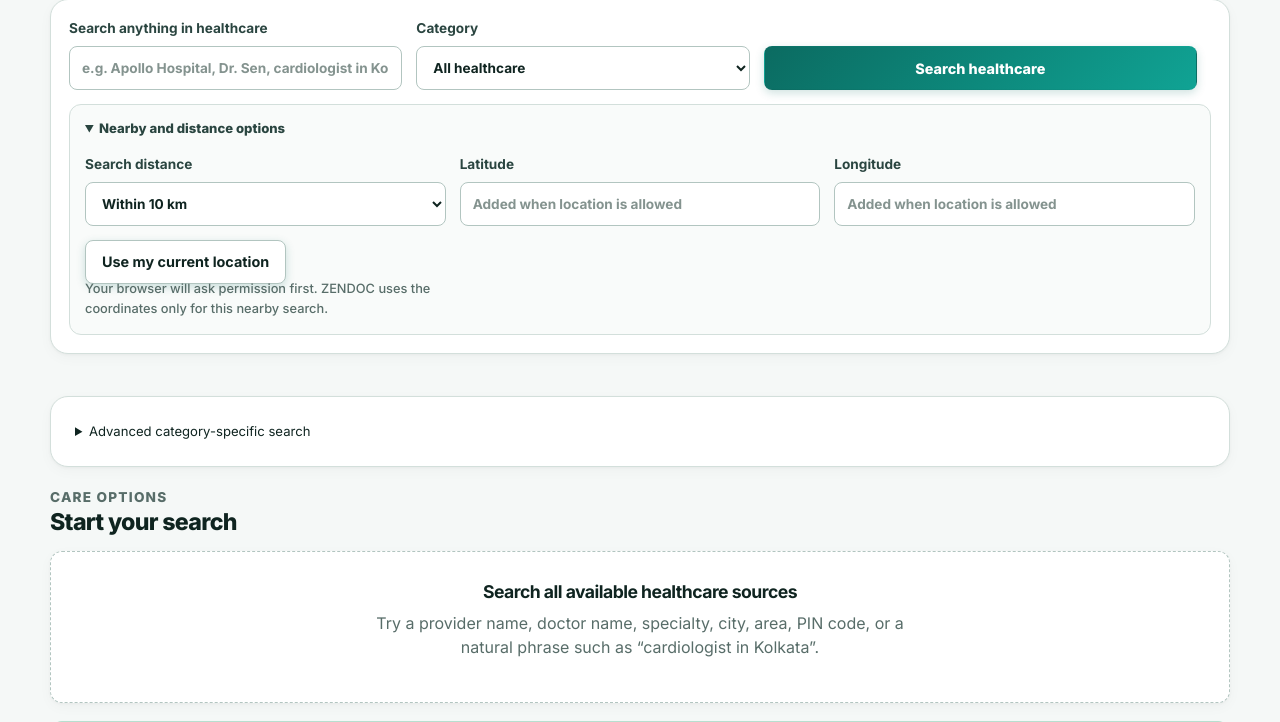
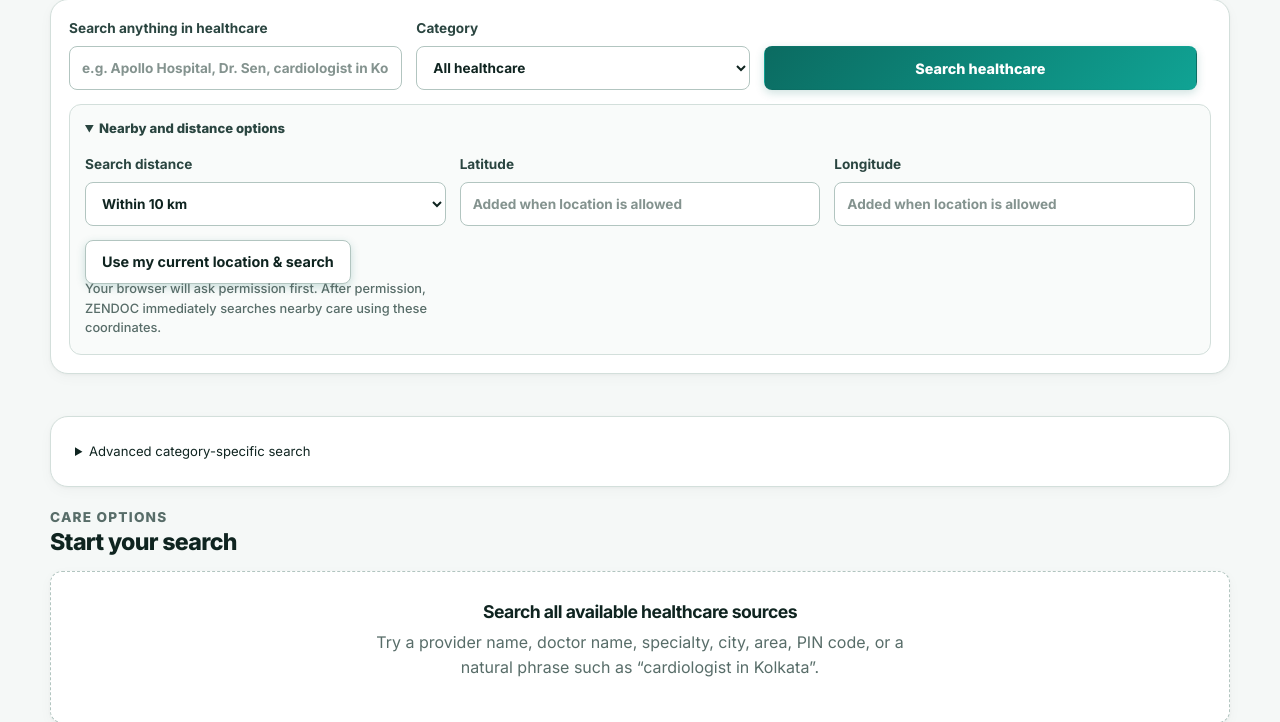
Before and after one commit to kapildebbiswas97-creator/zendoc, a Flask app: page /universal-search in a window 1280 px wide, after a click on "Nearby and distance options". Shown: the part 542-1264 px from the top of the page. Run offline with Flask 3, Linux system fonts and the light colour scheme; the visitor is signed in with stand-in values (Sample User, id 1); data comes from the database, SQL or seed files in the repository; some libraries are stand-ins or nearby versions.

Commit message:
Clarify one-tap current-location search

```diff
--- a/templates/finder.html
+++ b/templates/finder.html
@@ -34,7 +34,7 @@
         {% set active_longitude = universal_query.longitude if universal_query is defined else query.longitude %}
         <label>Latitude <input name="latitude" value="{{ active_latitude or '' }}" inputmode="decimal" placeholder="Added when location is allowed"></label>
         <label>Longitude <input name="longitude" value="{{ active_longitude or '' }}" inputmode="decimal" placeholder="Added when location is allowed"></label>
-        <div><button type="button" id="use-location" class="secondary-action">Use my current location</button><p id="location-status" class="helper-text" role="status" aria-live="polite">Your browser will ask permission first. ZENDOC uses the coordinates only for this nearby search.</p></div>
+        <div><button type="button" id="use-location" class="secondary-action">Use my current location &amp; search</button><p id="location-status" class="helper-text" role="status" aria-live="polite">Your browser will ask permission first. After permission, ZENDOC immediately searches nearby care using these coordinates.</p></div>
       </div>
     </details>
   </form>
```
